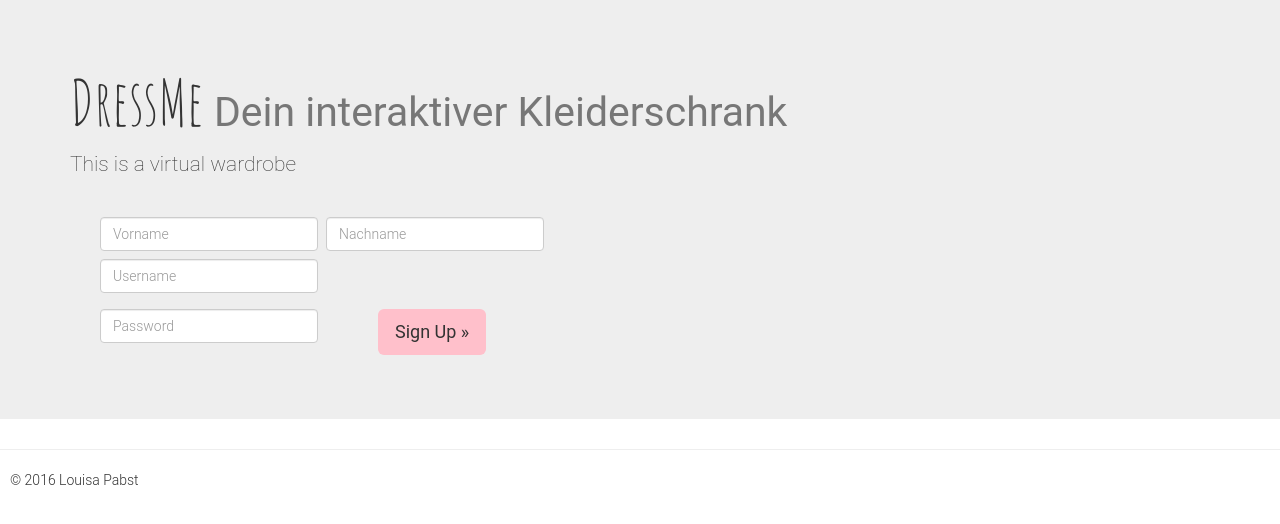
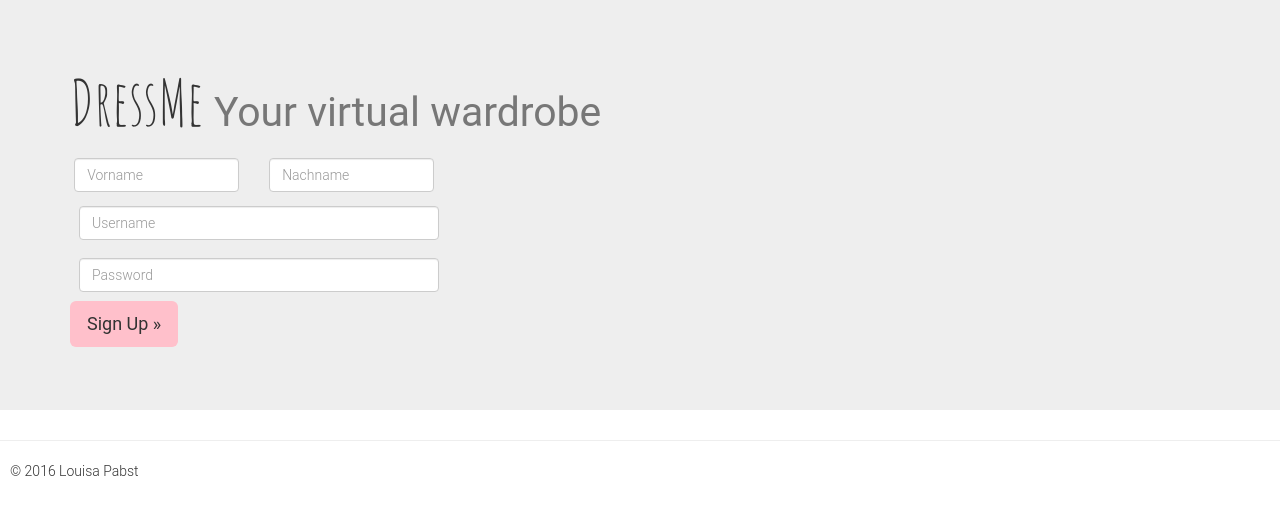
Before and after one commit to Louuiissaa/DressMe, a PHP site: page / in a window 1280 px wide. Shown: the part 51-575 px from the top of the page. Run offline with PHP 8.4, Linux system fonts and the light colour scheme; some libraries are stand-ins or nearby versions.

Commit message:
Update Login

```diff
--- a/index.html
+++ b/index.html
@@ -104,14 +104,12 @@
     <!-- Main jumbotron for a primary marketing message or call to action -->
     <div class="jumbotron">
       <div class="container">
-        <h1><fontDressme>DressMe </fontDressme>   <small>  Dein interaktiver Kleiderschrank</small></h1>
-        <p>This is a virtual wardrobe</p>
+        <h1><fontDressme>DressMe </fontDressme>   <small>  Your virtual wardrobe</small></h1>
         <p>
-        	<form class="navbar-form navbar-left">
+        	<!--form class="navbar-form navbar-left">
         		<p>
         		<div class="row">
-        			<form class="navbar-form navbar-left">
-        				<div class="form-group col-sm-11">
+        				<div class="navbar-form navbar-left form-group col-sm-11">
         				<div class="col-sm-6">
             				<input type="text" placeholder="Vorname" class="form-control">
             				</div>
@@ -119,31 +117,51 @@
             				<input type="text" placeholder="Nachname" class="form-control">
             				</div>
             			</div>
-            		</form>
             	</p>
             	<p>
-        			<form class="navbar-form navbar-left">
-        				<div class="form-group col-sm-12">
+        				<div class="navbar-form navbar-left form-group col-sm-12">
             				<input type="text" placeholder="Username" class="form-control">
             			</div>
             		</form>
             	</p>
             	<p>
-        			<form class="navbar-form navbar-left">
-        				<div class="form-group col-sm-12">
+        				<div class="navbar-form navbar-left form-group col-sm-12">
             				<input type="text" placeholder="Password" class="form-control">
             			</div>
-            		</form>
             	</p>
             	<p>
-            		<form class="navbar-form navbar-left">
-            			<div class="form-group col-sm-12">
+            			<div class="navbar-form navbar-left form-group col-sm-12">
             				<button type="submit" class="btn btn-lg pink-background left">Sign Up &raquo;</button>
             			</div>
-            		</form>
             	</p>
+            </form-->
+            <form>
+            <div class="fluid-container">
+            		<div class="row">
+            			<div class="col-md-2">
+            				<input type="text" placeholder="Vorname" class="form-control" style="margin: 2.5%;">
+            			</div>
+            			<div class="col-md-2">
+            				<input type="text" placeholder="Nachname" class="form-control" style="margin: 2.5%;">
+            			</div>
+            		</div>
+            		<div class="row">
+            			<div class="col-md-4">
+            				<input type="text" placeholder="Username" class="form-control" style="margin: 2.5%;">
+            			</div>
+            		</div>
+            		<div class="row">
+            			<div class="col-md-4">
+            				<input type="text" placeholder="Password" class="form-control" style="margin: 2.5%;">
+            			</div>
+            		</div>
+            		<div class="row">
+            			<div class="col-md-4">
+            				<button type="submit" class="btn btn-lg pink-background left">Sign Up &raquo;</button>
+            			</div>
+            		</div>
+            		</div>
             </form>
-            </div>
         </p>
       </div>
     </div>
--- a/stylesheet.css
+++ b/stylesheet.css
@@ -13,10 +13,11 @@ header {
 
 .left {
 	align: left;
+	-left:  0px;
 }
 
 fontDressme {
-	font-family: 'Amatic SC', sans-serif;
+	font-family: 'Amatic SC', 'Roboto', sans-serif;
 }
 
 .pink-background {
```
